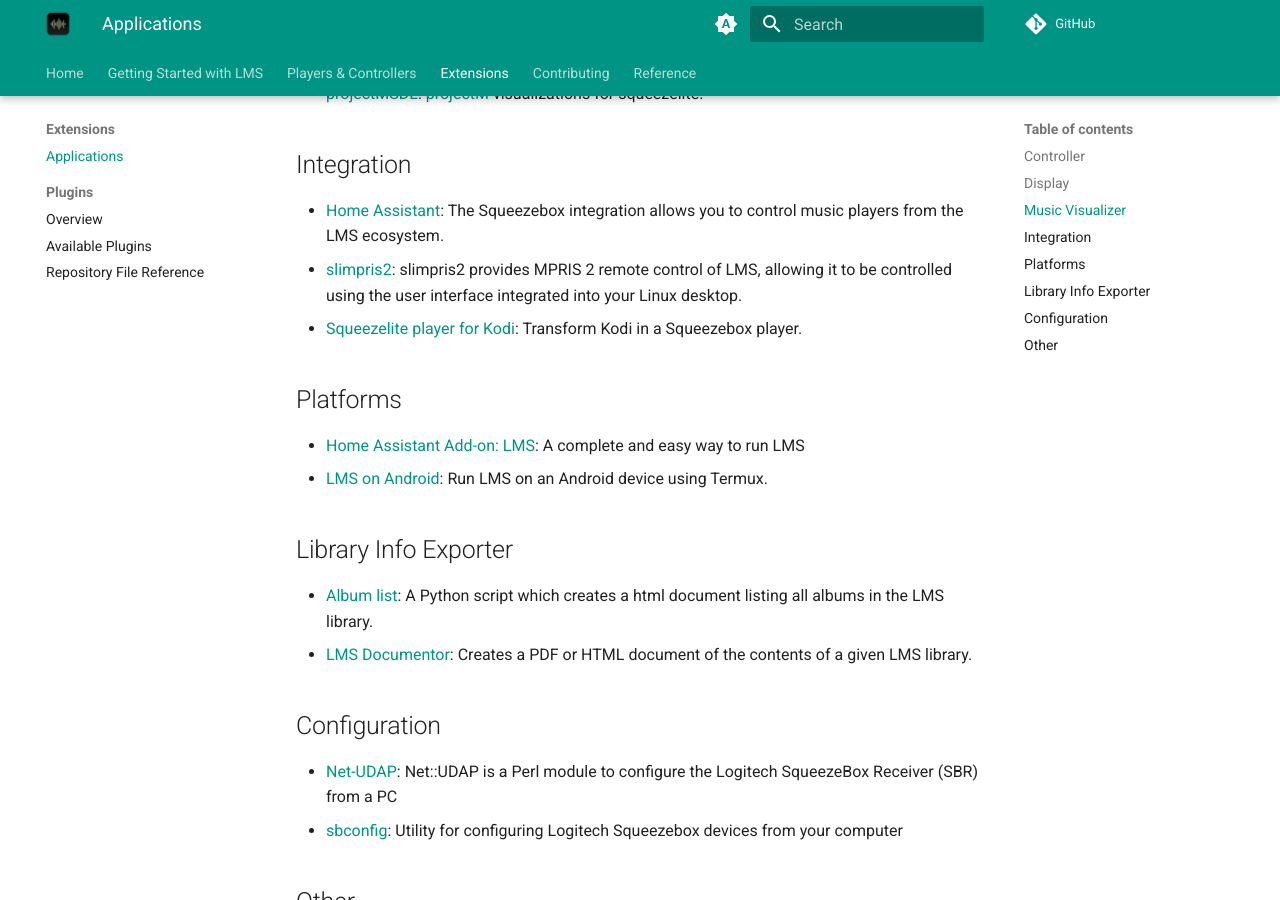
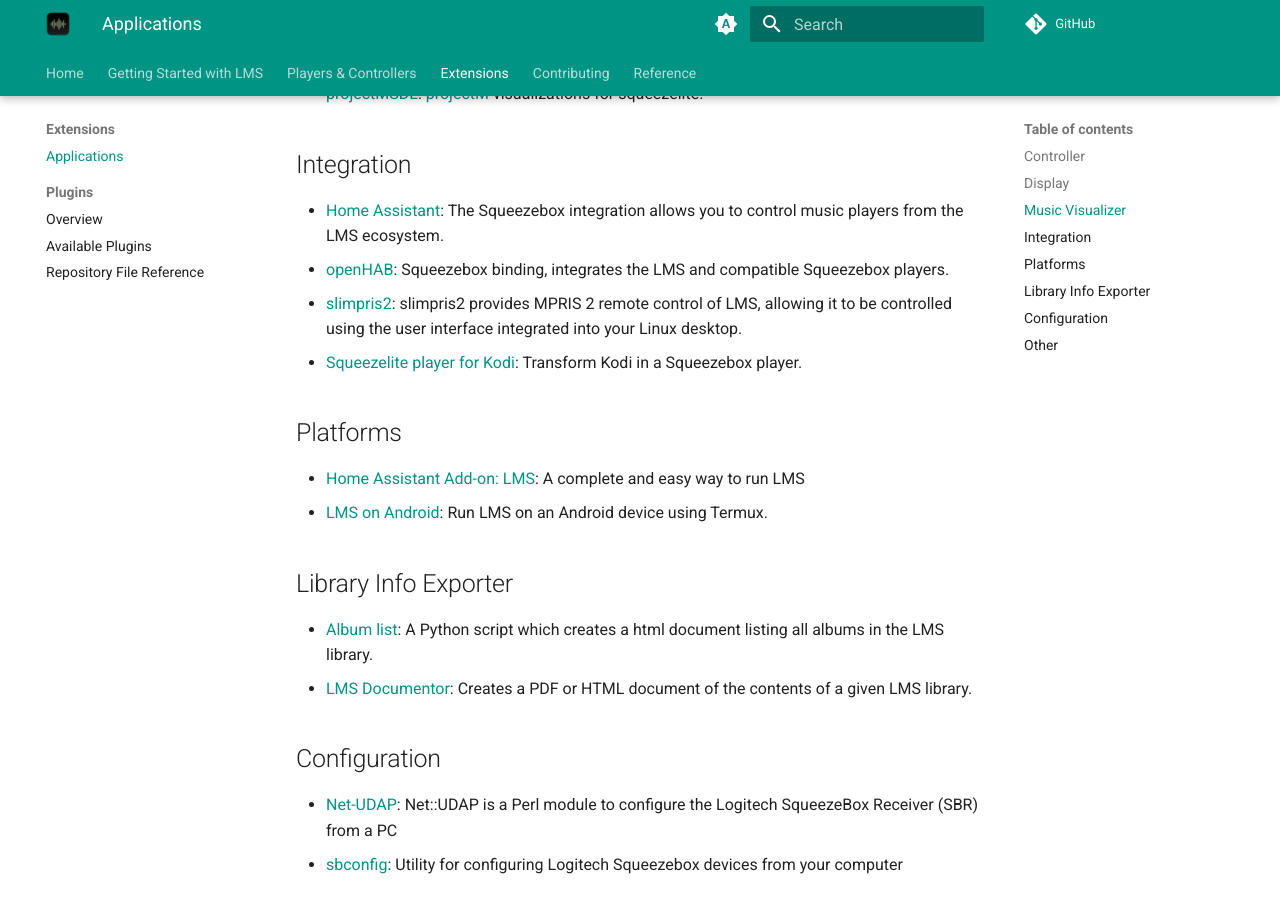
Before and after one commit to LMS-Community/lms-community.github.io, an MkDocs documentation site: the page built from docs/extensions/applications/index.md, in a window 1280 px wide and 900 px high, scrolled down 1128 px. Built offline with MkDocs 1.6.1 and Material for MkDocs 9.7.7, drawn with Linux system fonts in a browser that asks for light colours; a script that is not in the unit is left out; plug-ins that fetch from the network failed and are left out; comment, search, counter and statistics services are not loaded.

Commit message:
Add reference to openHAB

```diff
--- a/docs/extensions/applications/index.md
+++ b/docs/extensions/applications/index.md
@@ -32,6 +32,7 @@
 
 ## Integration
 - [Home Assistant](https://www.home-assistant.io/integrations/squeezebox/): The Squeezebox integration allows you to control music players from the LMS ecosystem.
+- [openHAB](https://www.openhab.org/addons/bindings/squeezebox/): Squeezebox binding, integrates the LMS and compatible Squeezebox players.
 - [slimpris2](https://github.com/mavit/slimpris2): slimpris2 provides MPRIS 2 remote control of LMS, allowing it to be controlled using the user interface integrated into your Linux desktop.
 - [Squeezelite player for Kodi](https://github.com/kodi-community-addons/plugin.audio.squeezebox): Transform Kodi in a Squeezebox player.
 
```
